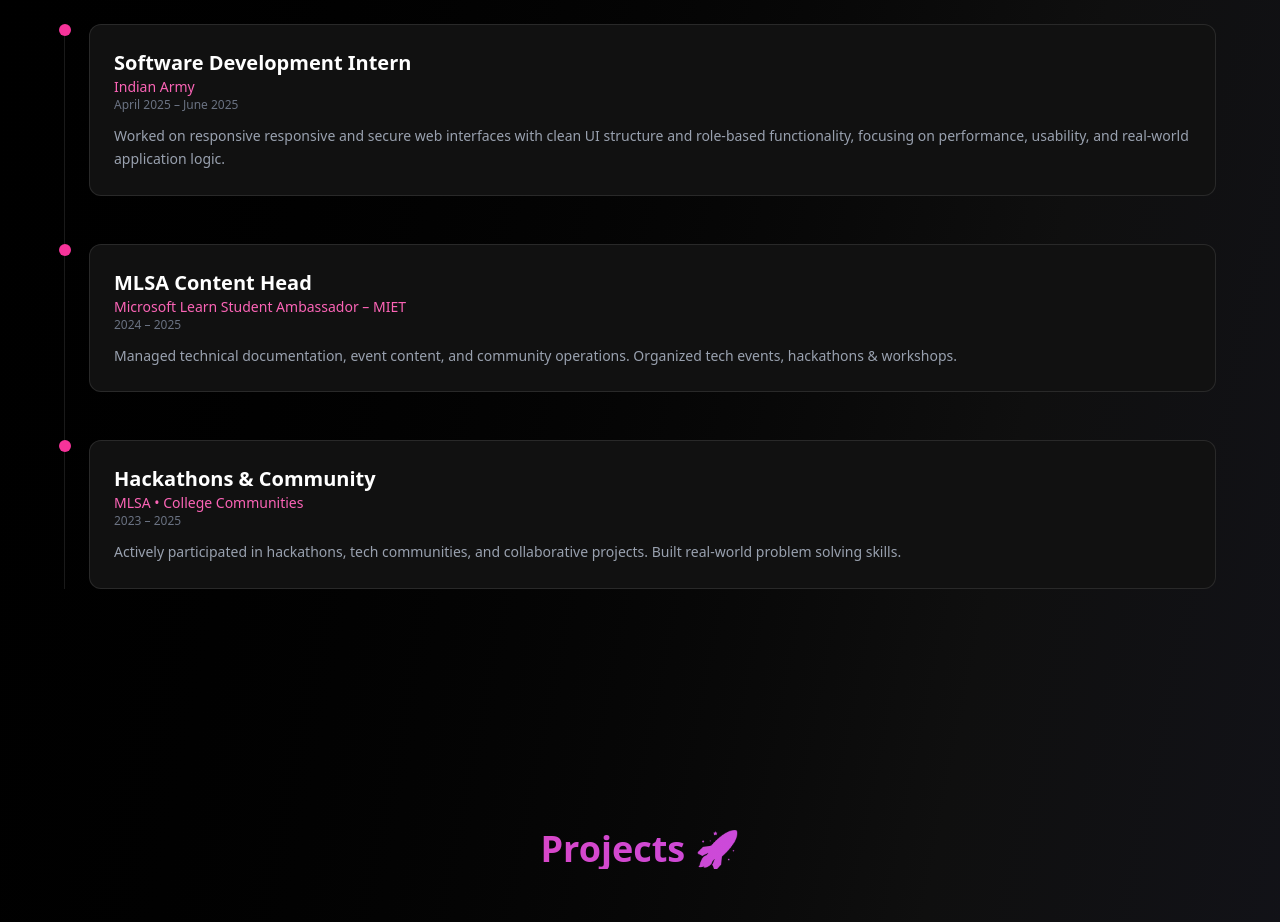
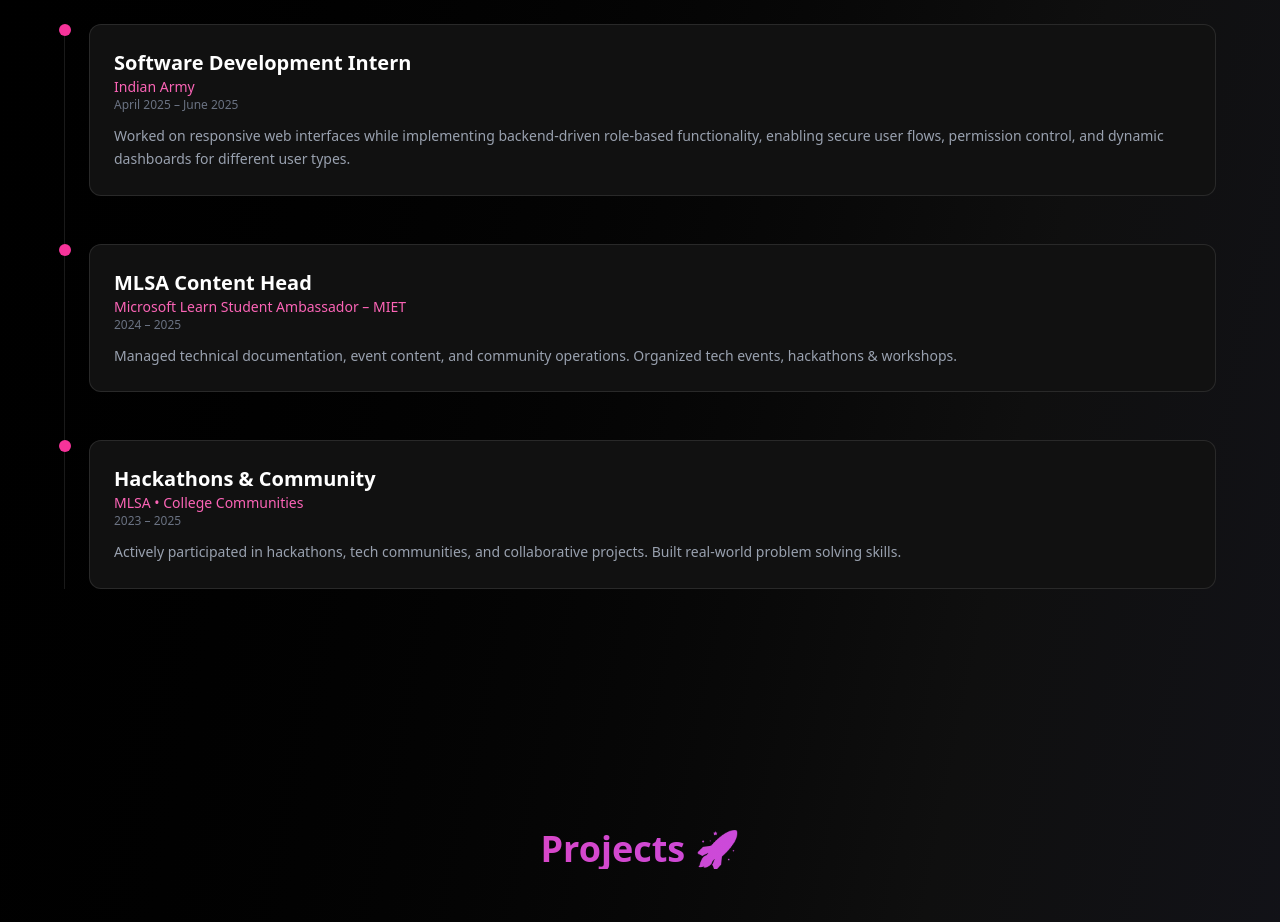
Before and after one commit to Tanukash12/TanuKash-Portfolio, a React (Vite) app: page / in a window 1280 px wide. Shown: the part 840-1762 px from the top of the page. Built offline with nearby package versions, Linux system fonts and the light colour scheme.

Commit message:
Update Experience component description for clarity and improved focus on functionality

```diff
--- a/src/components/Experience.jsx
+++ b/src/components/Experience.jsx
@@ -6,7 +6,7 @@ const Experience = () => {
       role: "Software Development Intern",
       company: "Indian Army",
       duration: "April 2025 – June 2025",
-      desc: "Worked on responsive responsive and secure web interfaces with clean UI structure and role-based functionality, focusing on performance, usability, and real-world application logic.",
+      desc: "Worked on responsive web interfaces while implementing backend-driven role-based functionality, enabling secure user flows, permission control, and dynamic dashboards for different user types.",
     },
     {
       role: "MLSA Content Head",
```
